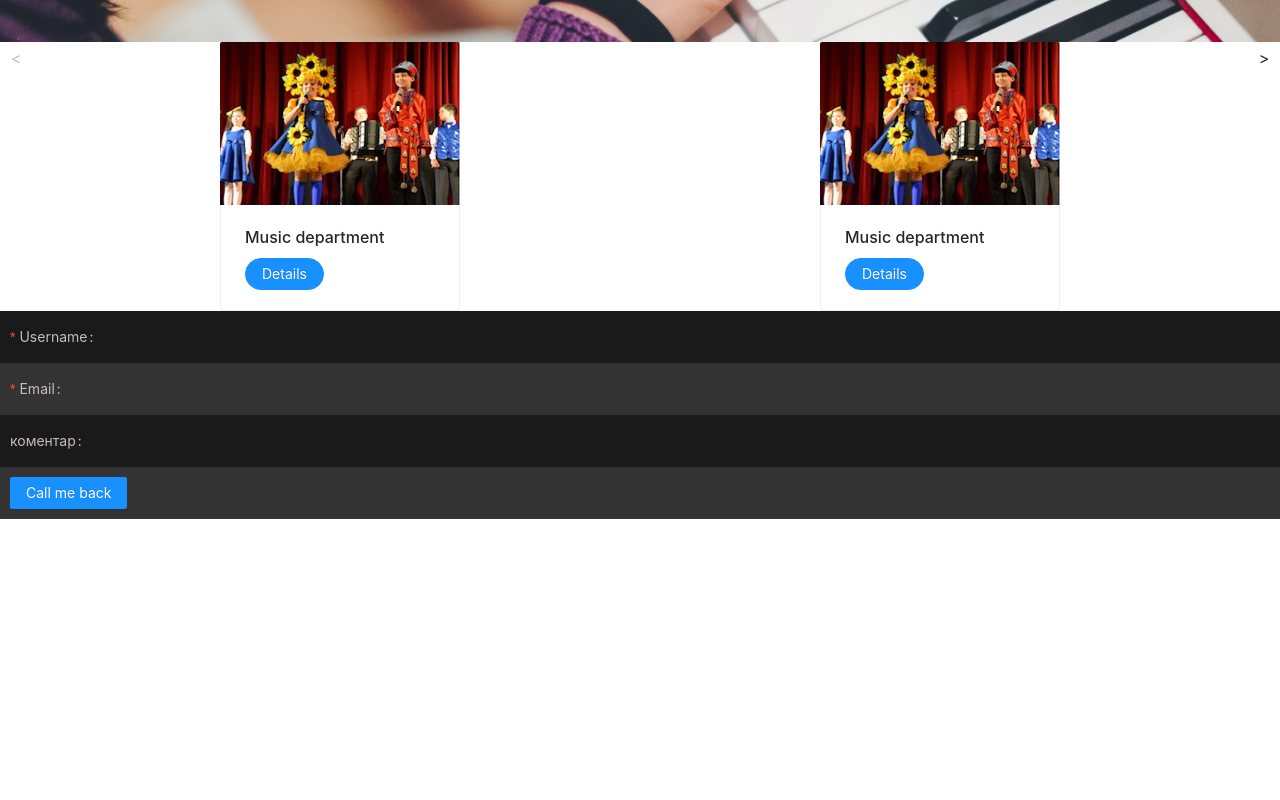
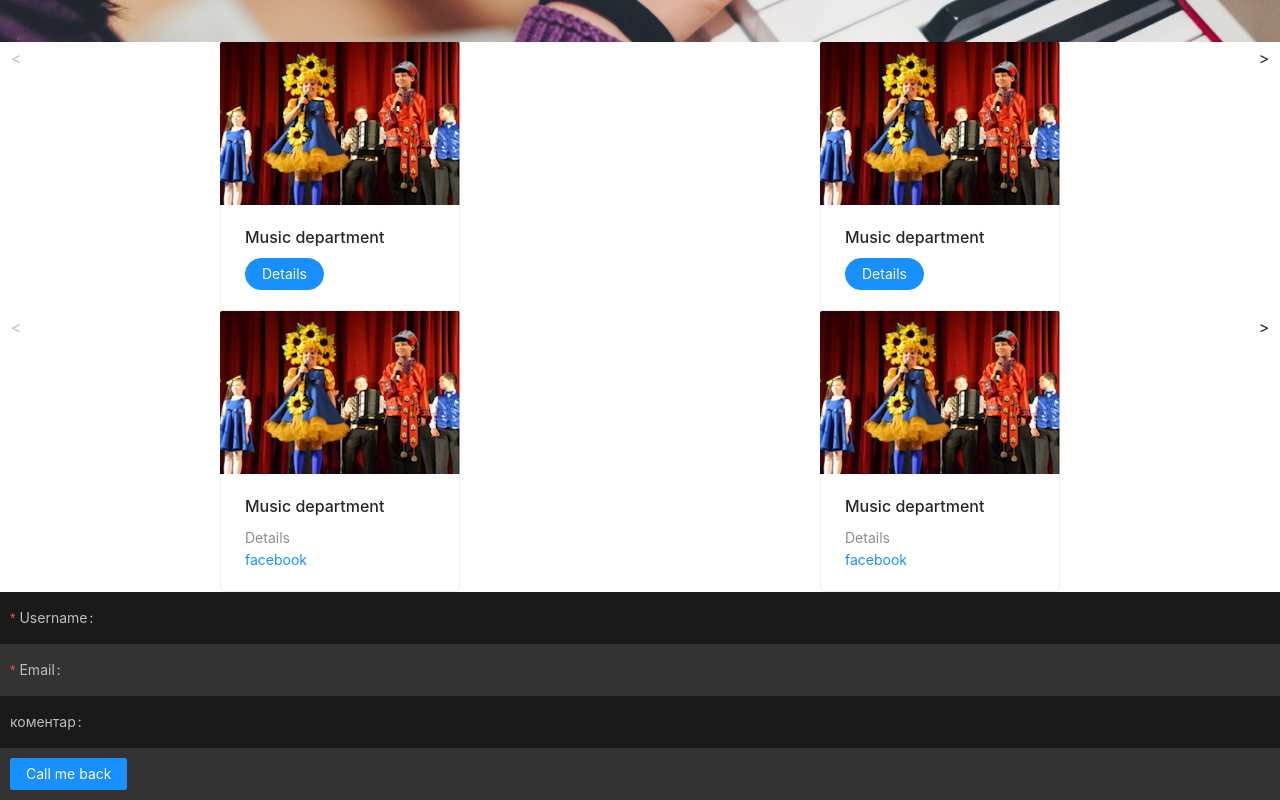
Before and after one commit to YEvhen-SHmatko/music-school, a React (Create React App) app: page / in a window 1280 px wide. Shown: the part 519-1319 px from the top of the page. Before the commit the page ends 1038 px from the top, so only its background shows below. Built offline with nearby package versions, Linux system fonts and the light colour scheme.

Commit message:
teacher card

```diff
--- a/src/App.tsx
+++ b/src/App.tsx
@@ -1,6 +1,6 @@
 import { Col, Row } from 'antd';
 import React from 'react';
-import { Department, Header, Slider, Baner, Quote, LogInForm } from './components';
+import { Department, Header, Slider, Baner, Quote, LogInForm, Teacher } from './components';
 
 const SliderItem = ({ item }: { item: number }) => (
   <Department
@@ -23,6 +23,23 @@ const App: React.FC = () => (
       <Slider items={[1, 2, 3, 4, 5, 6, 7, 8, 9, 0]} SliderItem={SliderItem} />
     </Col>
     <Col span={24}>
+      <Slider
+        items={[1, 2, 3, 4, 5, 6, 7, 8, 9, 0]}
+        SliderItem={() => {
+          return (
+            <Teacher
+              img={{ alt: 'Department', src: '/img/card-picture.jpg' }}
+              meta={{
+                title: 'Music department',
+                description: 'Details',
+                links: [{ id: 'facebook', link: 'www.facebook.com' }],
+              }}
+            />
+          );
+        }}
+      />
+    </Col>
+    <Col span={24}>
       <LogInForm />
     </Col>
   </Row>
--- /dev/null
+++ b/src/components/Teacher/Teacher.tsx
@@ -0,0 +1,41 @@
+import { Card, Col, Row } from 'antd';
+import React from 'react';
+
+const { Meta } = Card;
+interface IProps {
+  img: {
+    alt: string;
+    src: string;
+  };
+  meta: {
+    title: string;
+    description: string;
+    links: {
+      id: 'facebook' | 'telegram';
+      link: string;
+    }[];
+  };
+}
+const Teacher: React.FC<IProps> = ({ img, meta }) => (
+  <Card hoverable style={{ width: 240 }} cover={<img alt={img.alt} src={img.src} />}>
+    <Meta
+      title={meta.title}
+      description={
+        <Row>
+          <Col span={24}>{meta.description}</Col>
+          <Col span={24}>
+            {meta.links.map(({ id, link }) => {
+              return (
+                <a href={link} key={link}>
+                  {id}
+                </a>
+              );
+            })}
+          </Col>
+        </Row>
+      }
+    />
+  </Card>
+);
+
+export default Teacher;
--- /dev/null
+++ b/src/components/Teacher/index.ts
@@ -0,0 +1 @@
+export { default } from './Teacher';
--- a/src/components/index.ts
+++ b/src/components/index.ts
@@ -4,3 +4,4 @@ export { default as Department } from './Department';
 export { default as Baner } from './Baner';
 export { default as Quote } from './Quote';
 export { default as LogInForm } from './LogInForm';
+export { default as Teacher } from './Teacher';
```
